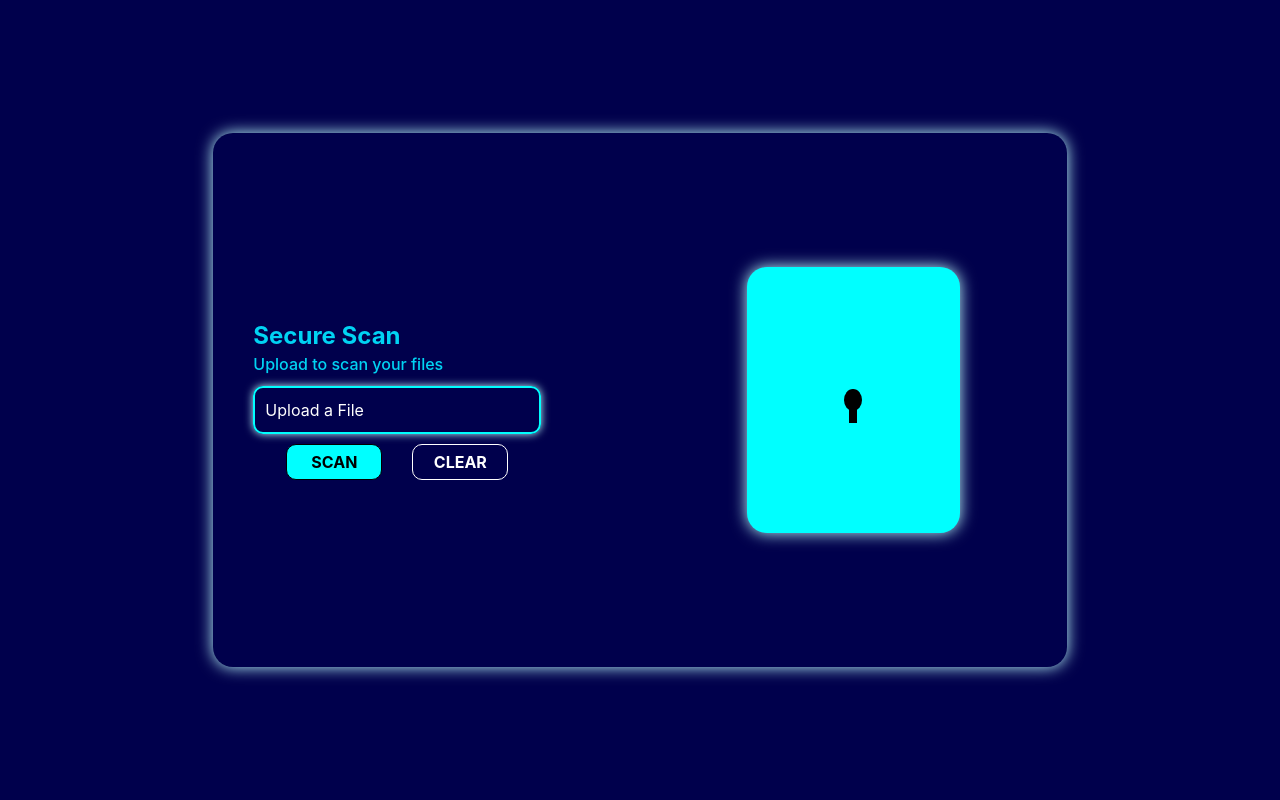
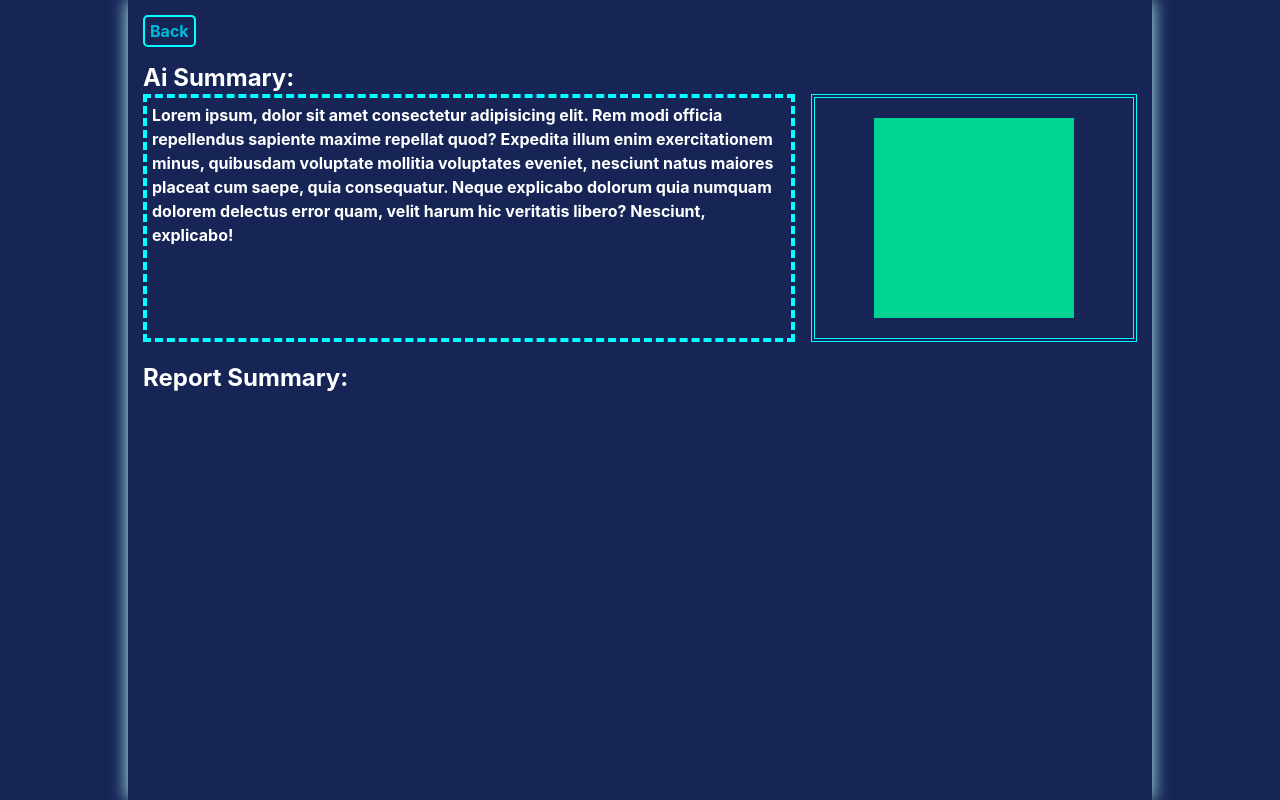
Before and after one commit to akhil-nair-10/project_secure_scan, a React (Vite) app in the folder FRONTEND/webcard/: page /result in a window 1280 px wide. Built offline with nearby package versions, Linux system fonts and the light colour scheme.

Commit message:
Implemented routing and mock result screen

```diff
--- a/FRONTEND/webcard/src/App.jsx
+++ b/FRONTEND/webcard/src/App.jsx
@@ -1,15 +1,21 @@
 import React from 'react'
-import Input from './components/LHS/input'
-import Lock_icon from './components/RHS/lock_icon'
-
+import {Routes, Route } from 'react-router-dom';
+import Input from './components/LHS/input';
+import Lock_icon from './components/RHS/lock_icon';
+import Result from './pages/result';
 const App = () => {
   return (
+    <Routes>
+      <Route path='/' element={
     <div className='mainFrame h-screen w-screen flex flex-col'>
       <div className='innerFrame lg:h-4/6 w-2/3 flex flex-col lg:flex-row'>
         <Input/>
         <Lock_icon/>
       </div>
     </div>
+      }/>
+      <Route path='/result' element={<Result/>} />
+    </Routes>
   )
 }
 
--- a/FRONTEND/webcard/src/components/LHS/input.jsx
+++ b/FRONTEND/webcard/src/components/LHS/input.jsx
@@ -1,12 +1,17 @@
 import React from 'react'
 import { useState } from 'react';
 import { useRef } from 'react';
+import { useNavigate } from 'react-router-dom';
 
 const Input = () => {
 
     const inputRef = useRef();
     const [fileName, setFileName] = useState("Upload a File");
     const [file, setFile] = useState(null);
+    const [scanState, setScanState] = useState(false);
+    const [scanTxt, setScanTxt] = useState("SCAN");
+
+    const navigate = useNavigate();
 
     function fileUpload(){
         inputRef.current.click();
@@ -22,6 +27,8 @@ const Input = () => {
         return;
       }
       else{
+        setScanState(true);
+        setScanTxt("SCANNING...");
         console.log("scanning....");
         const safe = Math.random()>0.5;
         setTimeout(() => {
@@ -31,6 +38,9 @@ const Input = () => {
           else{
             console.log("File is Malicious");
           }
+          setScanState(false);
+          setScanTxt("SCAN");
+          navigate('/result');
         }, 2000);
       }
     }
@@ -52,8 +62,8 @@ const Input = () => {
         <input type='file' ref={inputRef} onChange={fileNameUpdate} className='input_field lg:w-2xs w-full'/>{fileName}
       </div>
       <div className='btn_wrapper lg:w-2xs flex'>
-        <button className='scan_btn h-full lg:w-1/3 active:scale-97 select-none' onClick={scanBtnClick} >SCAN</button>
-        <button className='clear_btn h-full lg:w-1/3 active:scale-97 select-none' onClick={clearBtnClick} >CLEAR</button>
+        <button className='scan_btn h-full active:scale-97 select-none' onClick={scanBtnClick} >{scanTxt}</button>
+        <button className='clear_btn h-full lg:w-1/4 active:scale-97 select-none' onClick={clearBtnClick} >CLEAR</button>
       </div>
       </div>
     </div>
--- a/FRONTEND/webcard/src/index.css
+++ b/FRONTEND/webcard/src/index.css
@@ -119,7 +119,6 @@ body{
     color: grey;
 }
 
-
 /*animation keyframe for lock_icon and innerFrame*/
 @keyframes breathe{
     0%{
@@ -133,6 +132,7 @@ body{
         box-shadow: 0px 0px 10px white;
     }
 }
+
 /*animation for input text*/
 @keyframes breathe2{
     0%{
@@ -146,3 +146,37 @@ body{
         box-shadow: 0px 0px 5px white;
     }
 }
+
+/*------- Above was for mainpage -------*/
+
+/*------- Result page css -------*/
+.result-frame{
+    padding: 15px;
+    animation: breathe 3s infinite ease-in-out;
+}
+
+.back_btn{
+    border-radius: 5px;
+    padding: 5px;
+    text-align: center;
+    cursor: pointer;
+    border: 2px solid cyan;
+    margin-bottom: 15px;
+}
+.back_btn:hover{
+    border: 2px solid darkcyan;
+    color: darkcyan;
+}
+
+.ai_summary{
+    border: 4px dashed cyan;
+    padding: 5px;
+}
+.ring_chart{
+    border: 4px double cyan;
+    padding: 20px;
+}
+
+.txt_report_summary{
+    margin-top: 20px;
+}
--- a/FRONTEND/webcard/src/main.jsx
+++ b/FRONTEND/webcard/src/main.jsx
@@ -2,7 +2,10 @@ import { StrictMode } from 'react'
 import { createRoot } from 'react-dom/client'
 import './index.css'
 import App from './App.jsx'
+import {BrowserRouter} from "react-router-dom"
 
 createRoot(document.getElementById('root')).render(
-    <App />
+    <BrowserRouter>
+        <App />
+    </BrowserRouter>
 )
--- /dev/null
+++ b/FRONTEND/webcard/src/pages/result.jsx
@@ -0,0 +1,22 @@
+import React from 'react'
+import { Link } from 'react-router-dom'
+
+const Result = () => {
+  return (
+    <div className='lg:h-screen h-full w-screen flex justify-center select-none bg-blue-950'>
+      <div className='result-frame w-4/5 flex flex-col bg-blue-950 h-full'>
+            <Link to='/' className='back_btn text-center h-8 w-fit flex justify-center text-cyan-500 items-center font-bold active:scale-97'>Back</Link>
+            <p className='text-white font-bold text-2xl'>Ai Summary:</p>
+            <div className='summary_graph_wrapper h-fit w-full flex flex-col justify-center items-center lg:flex-row gap-4'>
+                <div className='ai_summary flex justify-start h-full w-full lg:w-2/3 font-bold text-white'>Lorem ipsum, dolor sit amet consectetur adipisicing elit. Rem modi officia repellendus sapiente maxime repellat quod? Expedita illum enim exercitationem minus, quibusdam voluptate mollitia voluptates eveniet, nesciunt natus maiores placeat cum saepe, quia consequatur. Neque explicabo dolorum quia numquam dolorem delectus error quam, velit harum hic veritatis libero? Nesciunt, explicabo!</div>
+                <div className='ring_chart h-full lg:w-1/3 w-full flex justify-center items-center'><div className='h-50 w-50 bg-emerald-400'></div></div>
+            </div>
+            <p className='txt_report_summary text-white font-bold text-2xl'>Report Summary:</p>
+            <br/>
+
+      </div>
+    </div>
+  )
+}
+
+export default Result
```
